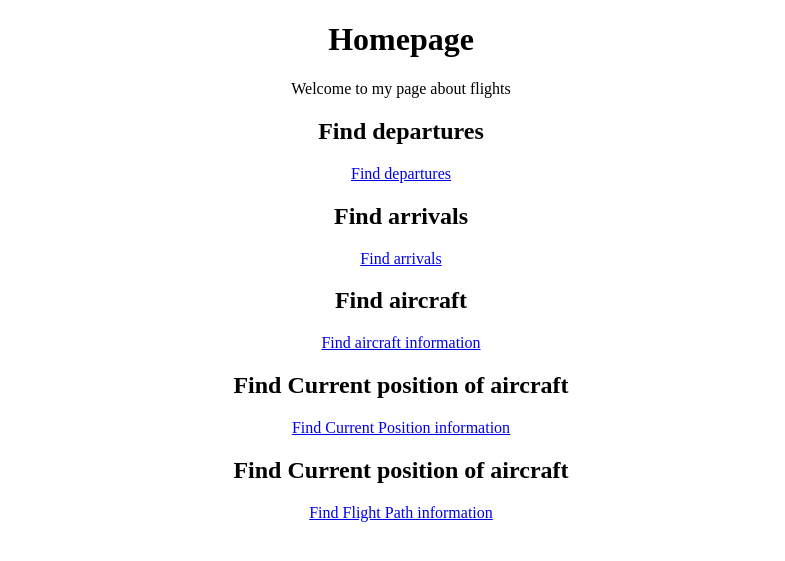
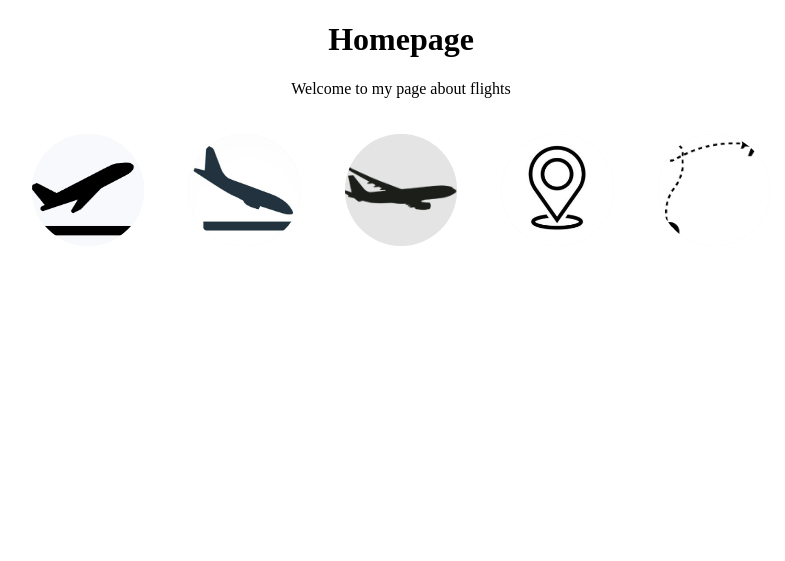
Before and after one commit to asukapeace/flights, a Flask app: page / in a window 1280 px wide. Shown: the top 561 px of the page, without its empty margins (239-1024 px from the left). Run offline with Flask 3, Linux system fonts and the light colour scheme.

Commit message:
update home page to have images for each query

```diff
--- a/app/static/main.css
+++ b/app/static/main.css
@@ -23,3 +23,25 @@ body {
   th {
     background-color: #f0f0f0;
   }
+
+  .link-image {
+    display: inline-block;
+    width: 112.5px;
+    height: 112.5px;
+    border-radius: 50%;
+    background-color: #f2f2f2;
+    text-align: center;
+    padding: 0;
+    margin: 20px;
+    position: relative;
+  }
+
+  .link-image img {
+    width: 100%;
+    height: 100%;
+    border-radius: 50%;
+    object-fit: cover;
+    position: absolute;
+    top: 0;
+    left: 0;
+  }
--- a/app/templates/index.html
+++ b/app/templates/index.html
@@ -10,25 +10,22 @@
 <body>
     <h1>Homepage</h1>
     <p>{{data.Message}} </p>
-    <div id="departureQuery">
-        <h2>Find departures</h2>
-        <a href="/departure-query">Find departures</a>
-    </div>
-    <div id="arrivalsQuery">
-        <h2>Find arrivals</h2>
-        <a href="/arrivals-query">Find arrivals</a>
-    </div>
-    <div id="aircraftQuery">
-        <h2>Find aircraft</h2>
-        <a href="/aircraft-query">Find aircraft information</a>
-    </div>
-    <div id="currentPositionQuery">
-        <h2>Find Current position of aircraft</h2>
-        <a href="/current-position-query">Find Current Position information</a>
-    </div>
-    <div id="flightTrackingQuery">
-        <h2>Find Current position of aircraft</h2>
-        <a href="/flight-track-query">Find Flight Path information</a>
+    <div class="row">
+        <a href="/departure-query" class="link-image">
+            <img src="{{ url_for('static', filename='assets/departure.png')}}" alt='plane departure'>
+        </a>
+        <a href="/arrivals-query" class="link-image">
+            <img src="{{ url_for('static', filename='assets/arrival.png')}}" alt='plane arrivals'>
+        </a>
+        <a href="/aircraft-query" class="link-image">
+            <img src="{{ url_for('static', filename='assets/aircraft.png')}}" alt='plane arrivals'>
+        </a>
+        <a href="/current-position-query" class = "link-image">
+            <img src="{{ url_for('static', filename='assets/current_position.png')}}" alt='plane arrivals'>
+        </a>
+        <a href="/flight-track-query" class="link-image">
+            <img src="{{ url_for('static', filename='assets/flight_track.png')}}" alt='plane arrivals'>
+        </a>
     </div>
 </body>
 </html>
```
Also changed, not shown: app/static/assets/aircraft.png (added), app/static/assets/arrival.png (added), app/static/assets/current_position.png (added), app/static/assets/departure.png (added), app/static/assets/flight_track.png (added).
